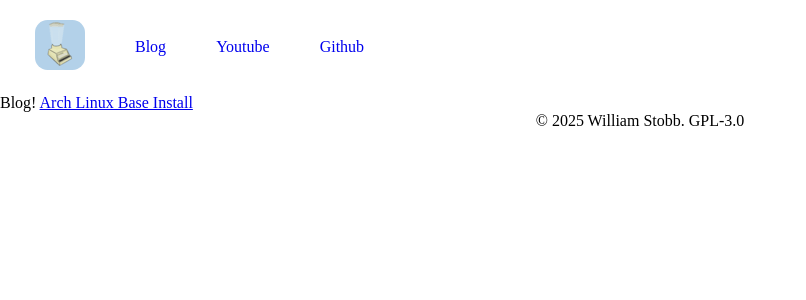
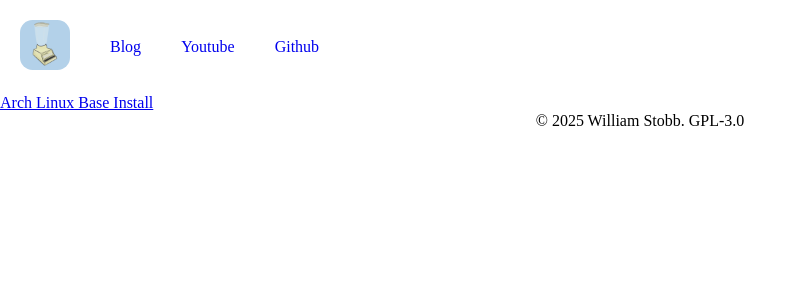
Before and after one commit to wstobb/website, a Jekyll site: the page built from blog.md, in a window 1280 px wide. Shown: the top 300 px of the page, without its empty margins (0-806 px from the left). Built offline with Jekyll 4.4.1, drawn with Linux system fonts in a browser that asks for light colours; our own code applies the rules of GitHub Pages for plain Markdown files.

Commit message:
Cleaned up

```diff
--- a/_layouts/default.html
+++ b/_layouts/default.html
@@ -13,7 +13,7 @@
         <ul class="nav-links">
           <li>
             <a href="/index"
-              ><img src="/static/logo-nav.png" alt="My logo" class="logo"
+              ><img src="/static/logo.png" alt="My logo" class="logo"
             /></a>
           </li>
           <li>
--- a/blog.md
+++ b/blog.md
@@ -1,2 +1 @@
-Blog!
 [Arch Linux Base Install](blog/arch-linux-base-install)
--- a/default.css
+++ b/default.css
@@ -17,7 +17,7 @@ nav {
   display: flex;
   flex-direction: row;
   align-items: center;
-  padding: 10px 20px;
+  padding: 10px 10px;
   margin: 0;
 }
 
@@ -27,7 +27,7 @@ nav {
 
 .nav-links li a {
   text-decoration: none;
-  padding: 10px 15px;
+  padding: 10px 10px;
   display: inline-block;
 }
 
@@ -38,10 +38,6 @@ nav {
   display: block;
 }
 
-main {
-  clear: both;
-}
-
 footer {
   text-align: center;
 }
```
Also changed, not shown: index.md (deleted, +0 -1 lines), static/logo-nav.png (deleted).
